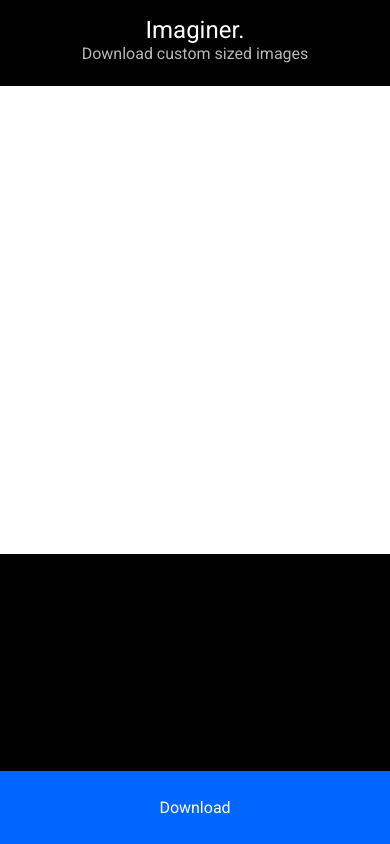
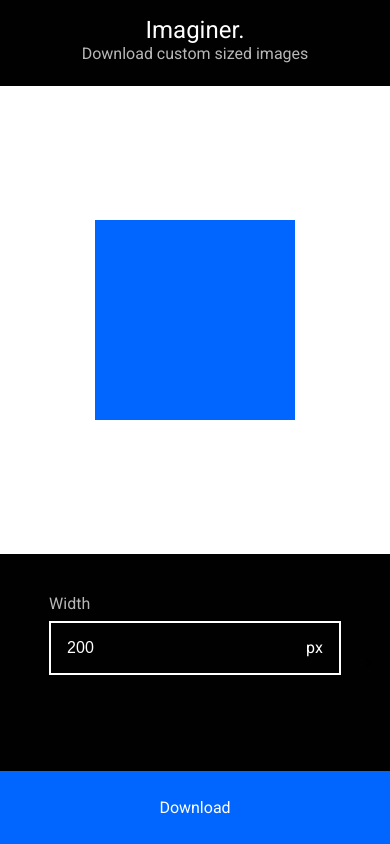
Before and after one commit to abinavseelan/imaginer, a React app: page / in a window 390 px wide. Built offline with nearby package versions, Linux system fonts and the light colour scheme.

Commit message:
Add mobile functionality

```diff
--- a/src/components/Dropdown/styles.ts
+++ b/src/components/Dropdown/styles.ts
@@ -27,6 +27,7 @@ export const MenuWrapper = Styled.div`
   position: absolute;
   right: 0;
   border: 2px solid ${themeConstants.colors.border.default};
+  background-color: ${themeConstants.colors.background.primary};
   padding: ${themeConstants.spacing.medium};
 
   transition: all 0.15s ease-out;
--- a/src/containers/Mobile/index.tsx
+++ b/src/containers/Mobile/index.tsx
@@ -3,14 +3,196 @@ import React from 'react';
 import { IMobileProps, IMobileState } from './types';
 
 import {
+  ClickableText,
+  ColorSquare,
   ControlCenter,
+  ControlWrapper,
   DownloadCTA,
   DrawArea,
   Header,
+  LeftInfo,
   MainContainer,
+  PaginationButton,
+  RightInfo,
 } from './styles';
 
+import { ColorList, themeConstants } from 'Src/shared/styles';
+import downloader from 'Src/shared/utils/downloader';
+import getPreviewStyles from 'Src/shared/utils/getPreviewStyles';
+
+import TextInput from 'Components/TextInput';
+import Dropdown from 'Components/Dropdown';
+
 class Mobile extends React.PureComponent<IMobileProps, IMobileState> {
+  public drawArea: React.RefObject<HTMLDivElement>;
+
+  constructor(props: any) {
+    super(props);
+
+    this.state = {
+      color: themeConstants.colors.buttons.primary,
+      format: '.png',
+      height: '200',
+      pagination: 0,
+      width: '200',
+    };
+
+    this.drawArea = React.createRef();
+  }
+  public getPreviewStyles = () => {
+    const drawArea = this.drawArea && this.drawArea.current || null;
+    const { height, width, color, format } = this.state;
+
+    if (!drawArea) {
+      return {
+        backgroundColor: color,
+        height: `${height}px`,
+        width: `${width}px`,
+      };
+    }
+
+    return getPreviewStyles(drawArea, {
+      color,
+      format,
+      height: Number(height),
+      width: Number(width),
+    });
+  }
+
+  public downloadImage = () => {
+    const { width, height, color, format } = this.state;
+    downloader({
+      color,
+      format,
+      height: Number(height),
+      width: Number(width),
+    });
+  }
+
+  public handleInput = (e: React.SyntheticEvent) => {
+    const { target } = e;
+
+    if (!target) {
+      return;
+    }
+
+    const { name, value } = target as HTMLInputElement;
+
+    const newState: IMobileState = {
+      ...this.state,
+      [name]: value,
+    };
+
+    this.setState(newState);
+  }
+
+  public handleFormatSelection = (option: string) => {
+    if (!option) {
+      return;
+    }
+
+    this.setState({
+      format: option,
+    });
+  }
+
+  public randomizeColor = () => {
+    const length = ColorList.length;
+    const randomValue = Math.floor(Math.random() * length);
+
+    this.setState({
+      color: ColorList[randomValue],
+    });
+  }
+
+  public renderControl = (pagination: number) => {
+    switch (pagination) {
+      case 0: {
+        return (
+          <TextInput
+            type='number'
+            label='Width'
+            name='width'
+            right={<RightInfo>px</RightInfo>}
+            value={this.state.width}
+            onChange={this.handleInput}
+          />
+        );
+      }
+
+      case 1: {
+        return (
+          <TextInput
+            type='number'
+            label='Height'
+            name='height'
+            right={<RightInfo>px</RightInfo>}
+            value={this.state.height}
+            onChange={this.handleInput}
+          />
+        );
+      }
+
+      case 2: {
+        return (
+          <TextInput
+            type='text'
+            label='Color'
+            name='color'
+            left={
+              <LeftInfo>
+                <ColorSquare color={this.state.color} />
+              </LeftInfo>
+            }
+            right={<ClickableText onClick={this.randomizeColor}>Randomize!</ClickableText>}
+            value={this.state.color}
+            onChange={this.handleInput}
+          />
+        );
+      }
+
+      case 3: {
+        return (
+          <Dropdown
+            label='Format'
+            value={this.state.format}
+            values={[
+              { id: 'png', label: '.png' },
+              { id: 'jpg', label: '.jpg' },
+            ]}
+            onChange={this.handleFormatSelection}
+          />
+        );
+      }
+
+      default: {
+        return (
+          <TextInput
+            type='number'
+            label='Width'
+            name='width'
+            right={<RightInfo>px</RightInfo>}
+            value={this.state.width}
+            onChange={this.handleInput}
+          />
+        );
+      }
+    }
+  }
+
+  public paginate = (mode: string) => {
+    if (mode === 'prev') {
+      this.setState((prevState: IMobileState) => ({
+        ...prevState,
+        pagination: prevState.pagination - 1,
+      }));
+    } else if (mode === 'next') {
+      this.setState((prevState: IMobileState) => ({
+        ...prevState,
+        pagination: prevState.pagination + 1,
+      }));
+    }
+  }
   public render() {
     return (
       <MainContainer>
@@ -19,9 +201,27 @@ class Mobile extends React.PureComponent<IMobileProps, IMobileState> {
           <h2>Download custom sized images</h2>
         </Header>
         <DrawArea>
-          <div />
+          <div style={this.getPreviewStyles()} />
         </DrawArea>
-        <ControlCenter />
+        <ControlCenter>
+          {
+            this.state.pagination !== 0
+              ? (
+                <PaginationButton onClick={() => this.paginate('prev')}>{'<'}</PaginationButton>
+              )
+              : <PaginationButton />
+          }
+          <ControlWrapper>
+            {this.renderControl(this.state.pagination)}
+          </ControlWrapper>
+          {
+            this.state.pagination !== 3
+              ? (
+                <PaginationButton onClick={() => this.paginate('next')}>{'>'}</PaginationButton>
+              )
+              : null
+          }
+        </ControlCenter>
         <DownloadCTA>Download</DownloadCTA>
       </MainContainer>
     );
--- a/src/containers/Mobile/styles.ts
+++ b/src/containers/Mobile/styles.ts
@@ -56,6 +56,23 @@ export const DrawArea = Styled.div`
 export const ControlCenter = Styled.div`
   flex: 3;
   background-color: ${themeConstants.colors.background.primary};
+  display: flex;
+  color: ${themeConstants.colors.text.primary};
+`;
+
+export const PaginationButton = Styled.div`
+  flex: 1;
+
+  display: flex;
+  align-items: center;
+  justify-content: center;
+
+  color: ${themeConstants.colors.text.alternate};
+`;
+
+export const ControlWrapper = Styled.div`
+  flex: 6;
+  padding: ${themeConstants.spacing.medium};
 `;
 
 export const DownloadCTA = Styled.div`
@@ -75,3 +92,24 @@ export const DownloadCTA = Styled.div`
   background-color: ${themeConstants.colors.buttons.primary};
   font-size: ${themeConstants.fontSize.default};
 `;
+
+export const RightInfo = Styled.div`
+  padding: 0 ${themeConstants.spacing.large};
+`;
+
+export const LeftInfo = Styled.div`
+  padding-left: ${themeConstants.spacing.large};
+`;
+
+export const ColorSquare = Styled.div`
+  width: 16px;
+  height: 16px;
+  ${(props: { color: string }) => `
+    background-color: ${props.color};
+  `}
+`;
+
+export const ClickableText = Styled.div`
+  cursor: pointer;
+  padding: 0 ${themeConstants.spacing.large};
+`;
```
Also changed, not shown: src/containers/Mobile/types.ts (+7 -1 lines).
